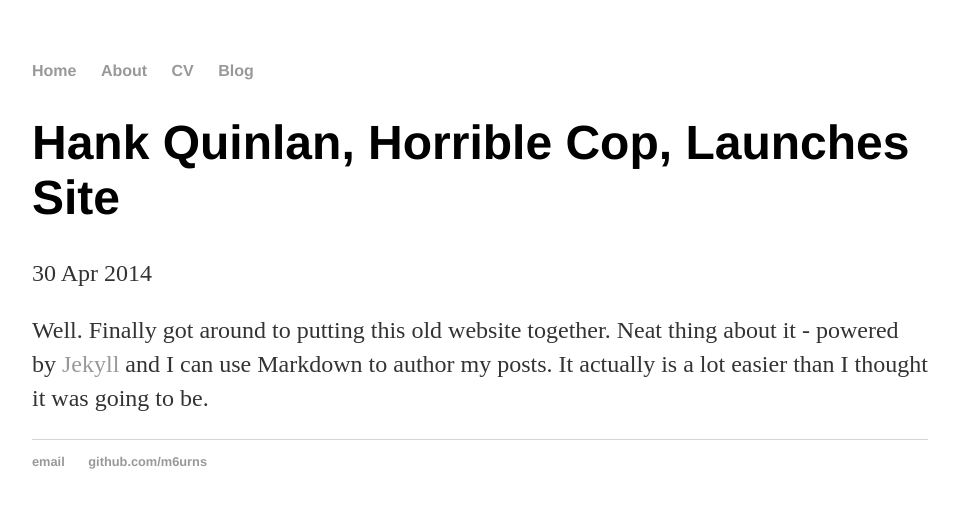
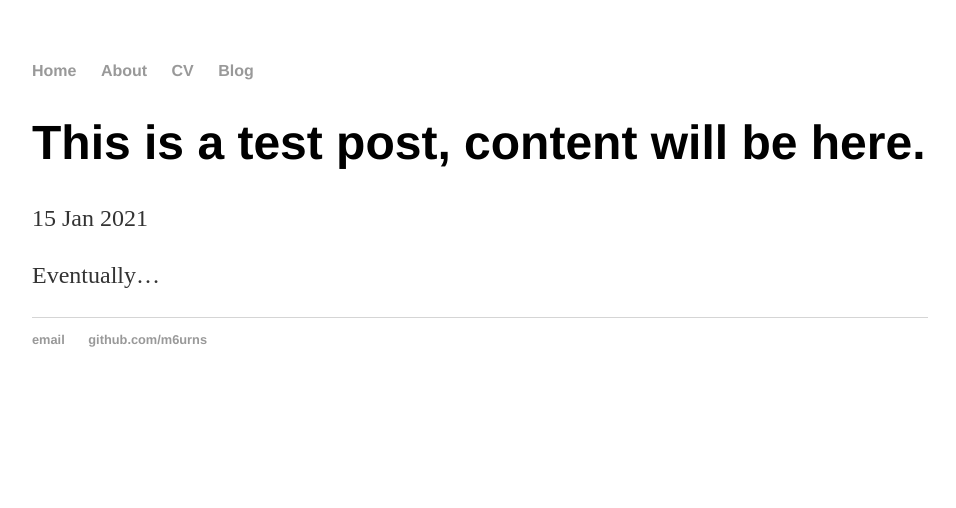
Before and after one commit to m6urns/m6urns.github.io, a Jekyll site: the page built from _posts/2014-04-30-hank-quinlan-site-launched.md, in a window 1280 px wide. Shown: the top 508 px of the page, without its empty margins (160-1116 px from the left). Built offline with Jekyll 4.4.1, drawn with Linux system fonts in a browser that asks for light colours.

Commit message:
Update 2014-04-30-hank-quinlan-site-launched.md

```diff
--- a/_posts/2014-04-30-hank-quinlan-site-launched.md
+++ b/_posts/2014-04-30-hank-quinlan-site-launched.md
@@ -1,7 +1,7 @@
 ---
 layout: post
-title: "Hank Quinlan, Horrible Cop, Launches Site"
-date: 2014-04-30
+title: "This is a test post, content will be here."
+date: 2021-01-15
 ---
 
-Well. Finally got around to putting this old website together. Neat thing about it - powered by [Jekyll](http://jekyllrb.com) and I can use Markdown to author my posts. It actually is a lot easier than I thought it was going to be.
+Eventually...
```
